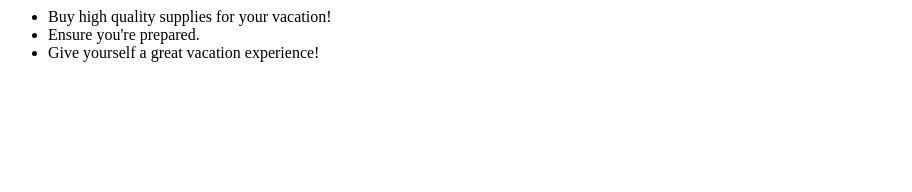
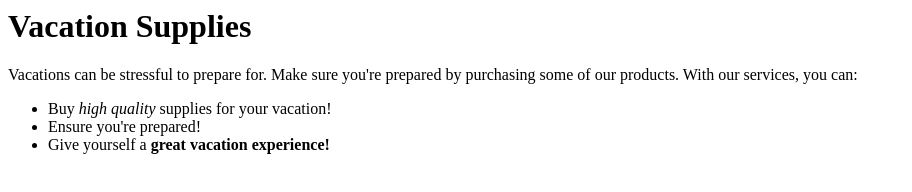
Before and after one commit to MarshallMoreira/Vacation-Supplies, a plain HTML site: page index.html in a window 1280 px wide. Shown: the whole page, without its empty margins (0-912 px from the left). Drawn offline with Linux system fonts and the light colour scheme.

Commit message:
Update index.html

```diff
--- a/index.html
+++ b/index.html
@@ -1,11 +1,21 @@
 <html>
 
     <body>
+<h1>
+    Vacation Supplies
+</h1>
+
+<p>
+    Vacations can be stressful to prepare for. Make sure you're prepared by purchasing some of our products. With our services, you can:
+</p>
+
 <ul>
-  <li>Buy high quality supplies for your vacation!</li>
-  <li>Ensure you're prepared.</li>
-  <li>Give yourself a great vacation experience!</li>
+  <li>Buy <em>high quality</em> supplies for your vacation!</li>
+  <li>Ensure you're prepared!</li>
+  <li>Give yourself a <strong>great vacation experience!</strong></li>
 </ul>
+
+
     </body>
 
 </html>
```
